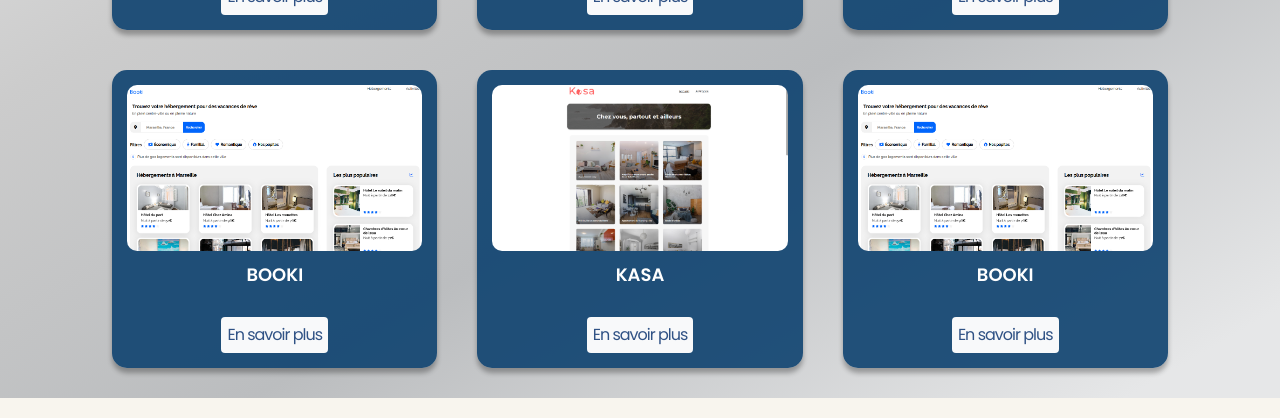
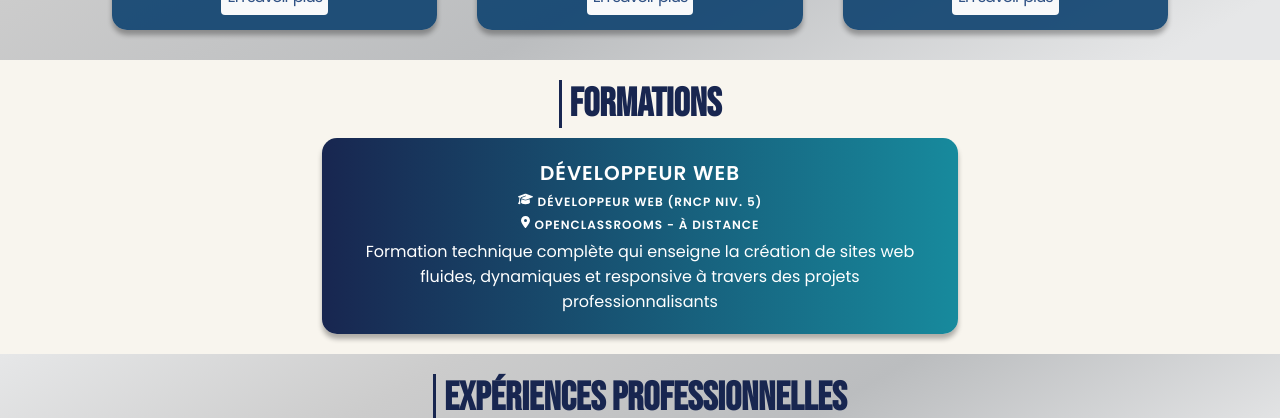
Before and after one commit to vdhilly/portfolio, a React (Create React App) app: page / in a window 1280 px wide. Shown: the part 1595-2013 px from the top of the page. Built offline with nearby package versions, Linux system fonts and the light colour scheme.

Commit message:
fix works

```diff
--- a/src/components/Works/Work/data.json
+++ b/src/components/Works/Work/data.json
@@ -32,35 +32,5 @@
         "skills":[],
         "link":"https://www.shaan-world.com/creation-de-personnage/",
         "technologies":["HTML", "CSS", "PHP", "Javascript"]
-    },
-    {
-        "id":4,
-        "name":"Booki",
-        "subtitle":"Intégration web avec HTML - CSS",
-        "image":"booki.png",
-        "skills":[],
-        "link":""
-    },
-    {
-        "id":5,
-        "name":"Kasa",
-        "subtitle":"Intégration web avec React et Sass",
-        "image":"kasa.png",
-        "skills":[
-            "Intégrer du contenu conformément à une maquette avec HTML et CSS",
-            "Implémenter une interface responsive avec HTML et CSS"
-        ],
-        "technologies":["React", "Sass"]
-    },
-    {
-        "id":6,
-        "name":"Booki",
-        "subtitle":"Intégration web avec HTML - CSS",
-        "image":"booki.png",
-        "skills":[
-            "Intégrer du contenu conformément à une maquette avec HTML et CSS",
-            "Implémenter une interface responsive avec HTML et CSS"
-        ],
-        "technologies":["HTML", "CSS"]
     }
 ]
--- a/src/components/Works/_Works.scss
+++ b/src/components/Works/_Works.scss
@@ -9,7 +9,7 @@
         .projects-list {
             display:grid;
             grid-template-columns: 1fr 1fr 1fr;
-            grid-template-rows: 1fr 1fr;
+            grid-template-rows: 1fr;
             margin:15px;
             gap:40px;
             font-family: Poppins, sans-serif;
```
